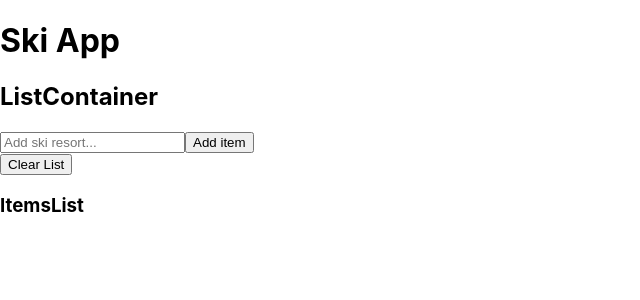
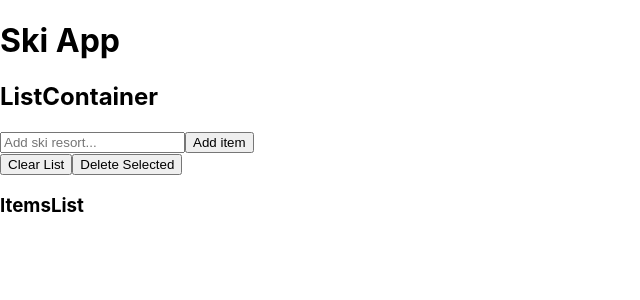
Before and after one commit to halevans/Ski-Map-App, a React (Create React App) app: page / in a window 1280 px wide. Shown: the top 300 px of the page, without its empty margins (0-640 px from the left). Built offline with nearby package versions, Linux system fonts and the light colour scheme.

Commit message:
deleteSelected method and button added

```diff
--- a/src/ItemsList.js
+++ b/src/ItemsList.js
@@ -23,6 +23,13 @@ class ItemsList extends Component {
                 >
                     Clear List
                 </button>
+                <button
+                    type="button"
+                    className="btn"
+                    onClick={this.props.deleteSelected}
+                >
+                    Delete Selected
+                </button>
                 <h3>ItemsList</h3>
                 <ul>
                     {allItems}
--- a/src/ListContainer.js
+++ b/src/ListContainer.js
@@ -83,6 +83,15 @@ class ListContainer extends Component {
         });
     }
 
+    deleteSelected = () => {
+        const remainingItems = this.state.items.filter((item) => {
+            return item.selected === false;
+        });
+        this.setState({
+            items: remainingItems
+        });
+    }
+
     render() {
         return(
             <>
@@ -96,7 +105,8 @@ class ListContainer extends Component {
                     clearList={this.clearList}
                     handleDelete={this.handleDelete}
                     handleEdit={this.handleEdit}
-                    toggleSelect={this.toggleSelect} />
+                    toggleSelect={this.toggleSelect}
+                    deleteSelected={this.deleteSelected} />
             </>
         );
     }
```
